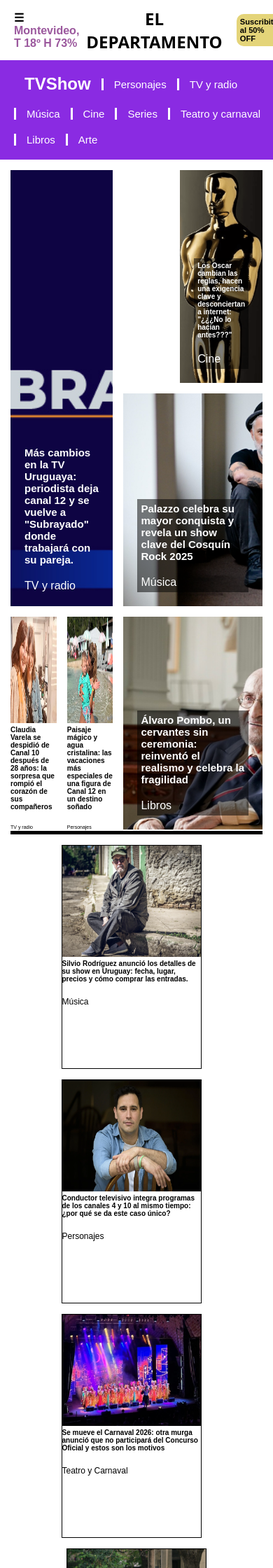
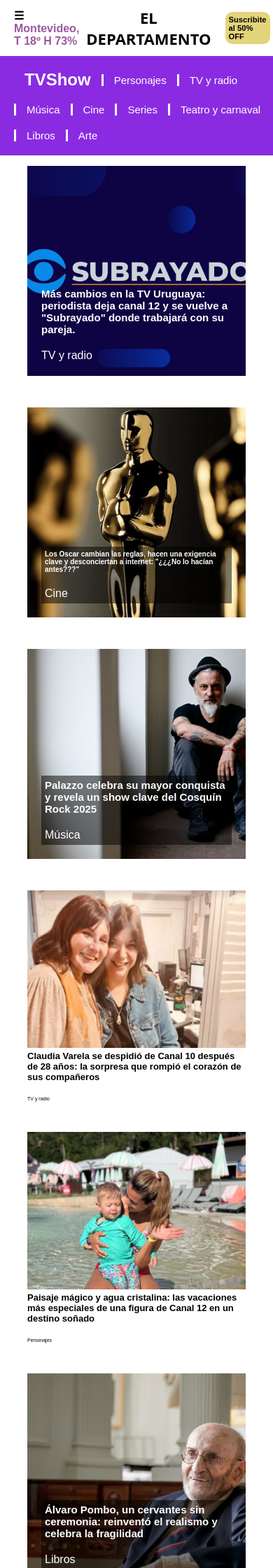
Before and after one commit to Lucfontana/Actividades-Full-Stack-, a PHP site: page / in a window 390 px wide; the page is wider, and only the part inside the window is pictured. Shown: the top 2240 px of that part at 70% size. Run offline with PHP 8.4, Linux system fonts and the light colour scheme; some web fonts are replaced.

Commit message:
media query para celulares

```diff
--- a/portalNoticias/style.css
+++ b/portalNoticias/style.css
@@ -158,6 +158,7 @@ haciendo que queden fuera del recuadro grid */
 
 .noticia2 {
     grid-area: noticia2;
+    display: block;
 }
 .noticia3 {
     grid-area: noticia3;
@@ -227,3 +228,47 @@ haciendo que queden fuera del recuadro grid */
     padding: 20px 0;
     font-size: 12px;
 }
+
+@media (width < 700px) {
+    .gridContainer {
+        display: flex;
+        flex-direction: column;
+        align-items: center;
+    }
+
+    .gridContainer > div {
+        height: 300px;
+        width: 80vw;
+        margin: 0 0 30px;
+
+    }
+
+    .noticia2 {
+        display: none;
+    }
+
+    .mitadEspacio {
+        width: 100%;
+        height: 75%;
+        padding: 0;
+    }
+
+    .notiMenor {
+        font-size: clamp(13px, 2vw, 17px);
+    }
+
+    .flexContainer{
+        flex-direction: column;
+        align-items: center;
+    }
+
+    .flexContainer .flexNoticia{
+        height: 300px;
+        min-width: 80vw;
+        margin: 0 0 15px 0;
+    }
+
+    .title {
+        font-size: 22px;
+    }
+}
```
